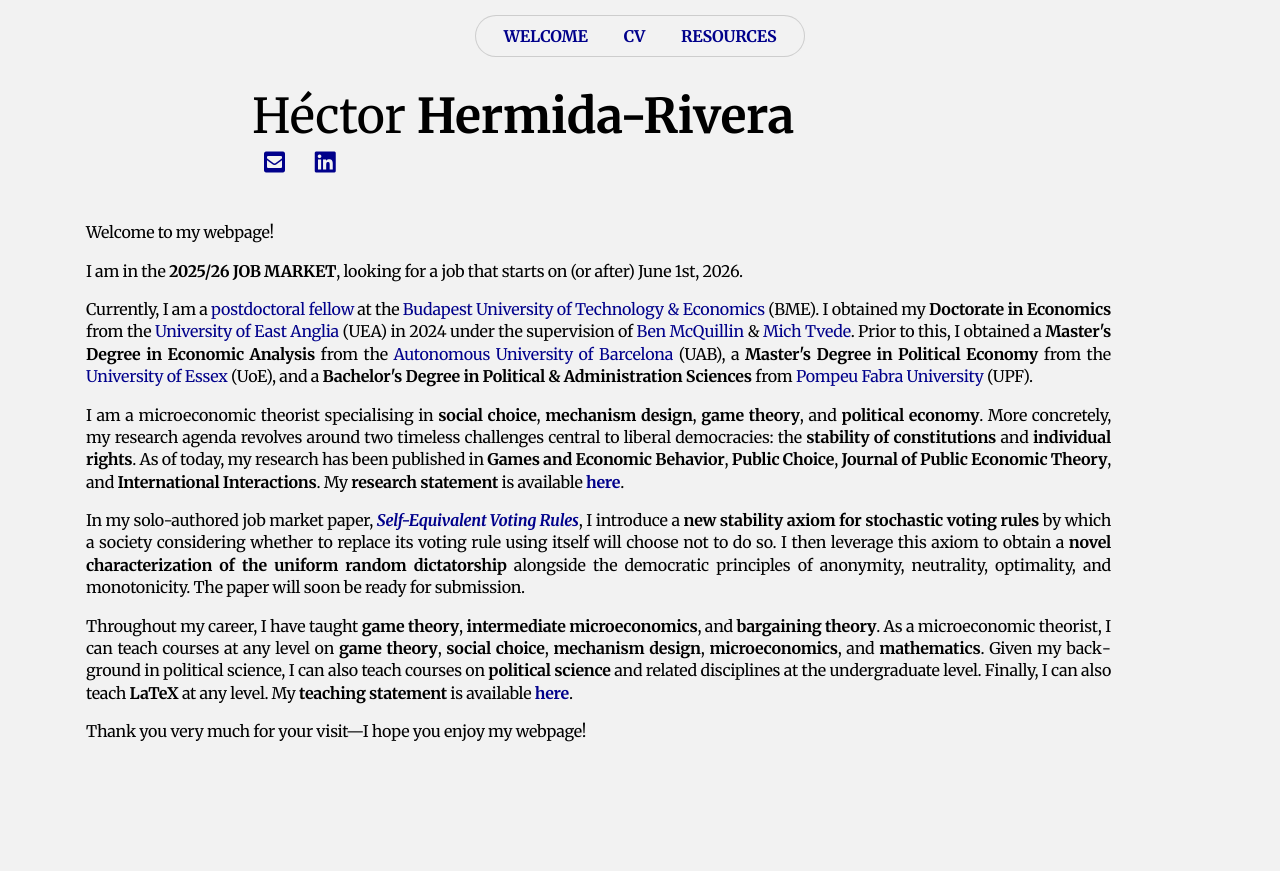
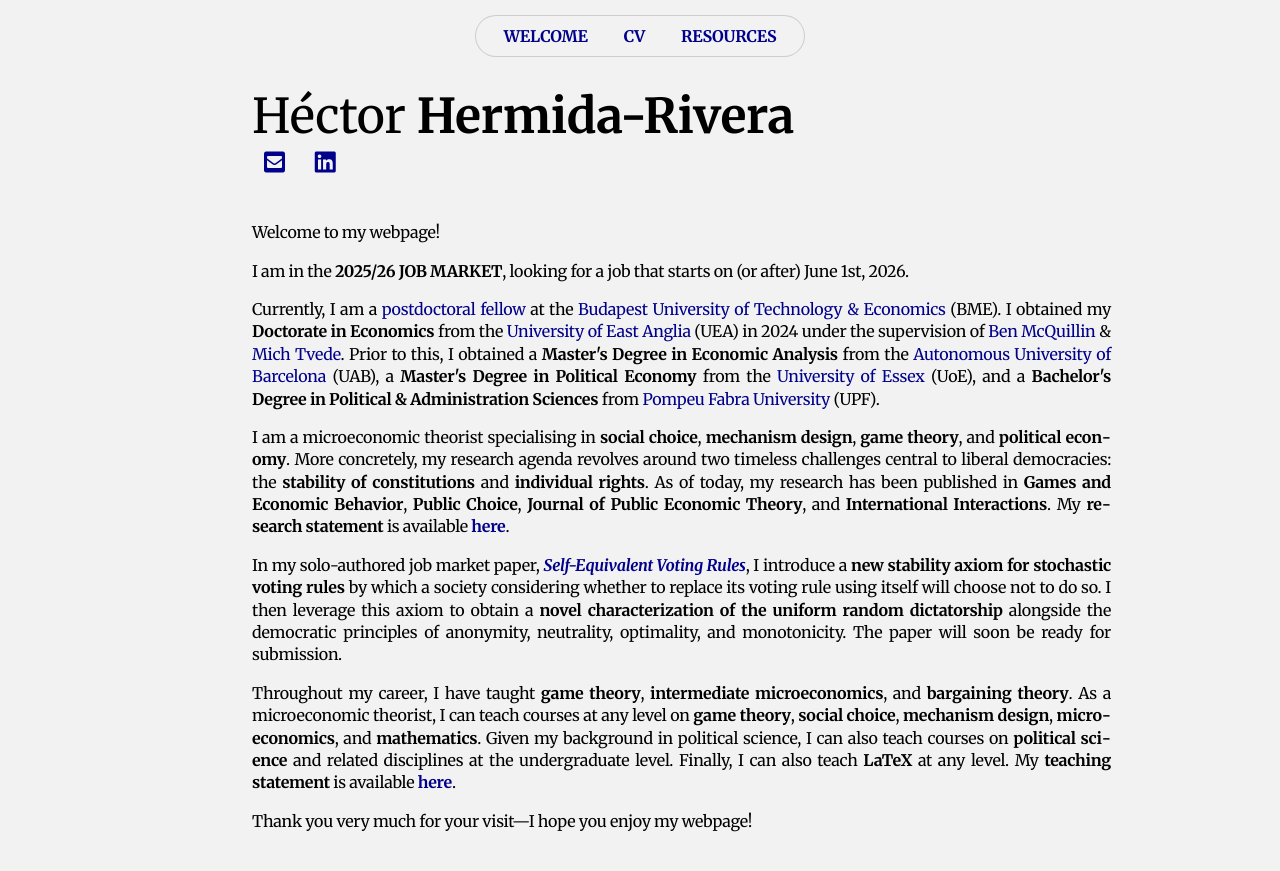
Before and after one commit to HectorHermidaRivera/hectorhermidarivera.github.io, a Jekyll site: the page built from index.md, in a window 1280 px wide. Shown: the top 871 px of the page. Built offline with Jekyll 4.4.1, drawn with Linux system fonts in a browser that asks for light colours; a style sheet for code colours, icons or effects is not loaded.

Commit message:
Update index.md

```diff
--- a/index.md
+++ b/index.md
@@ -39,8 +39,9 @@ title: Héctor Hermida-Rivera
     </a>
   </div>
 
-<div class="indented-block">
-
+<div class="two-column">
+  <div class="label"></div>
+  <div class="value">
   <p>Welcome to my webpage!</p>
 
   <p>
@@ -90,3 +91,4 @@ title: Héctor Hermida-Rivera
   </p>
 
 </div>
+</div>
```
